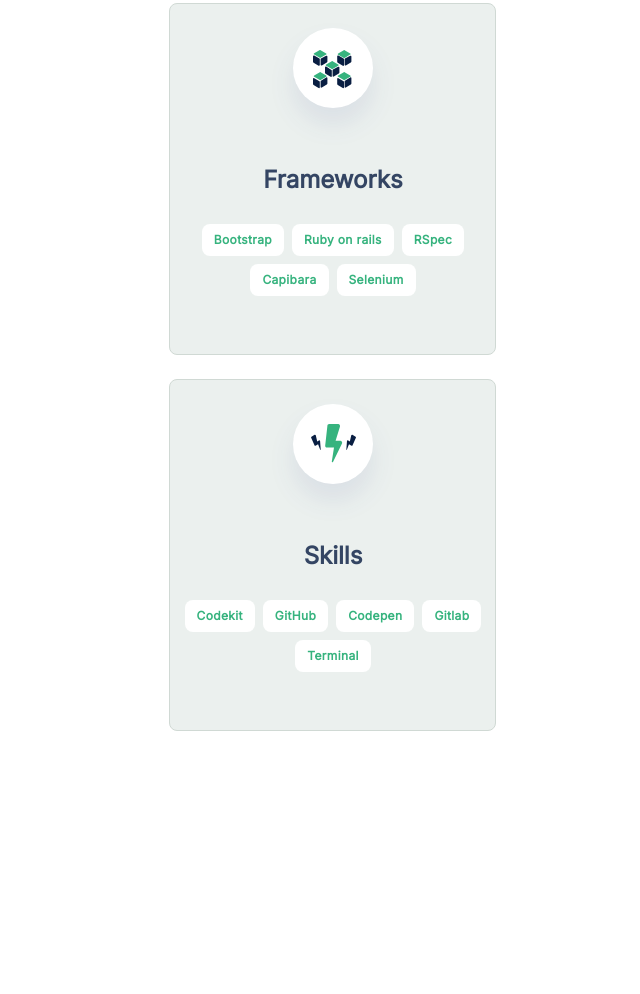
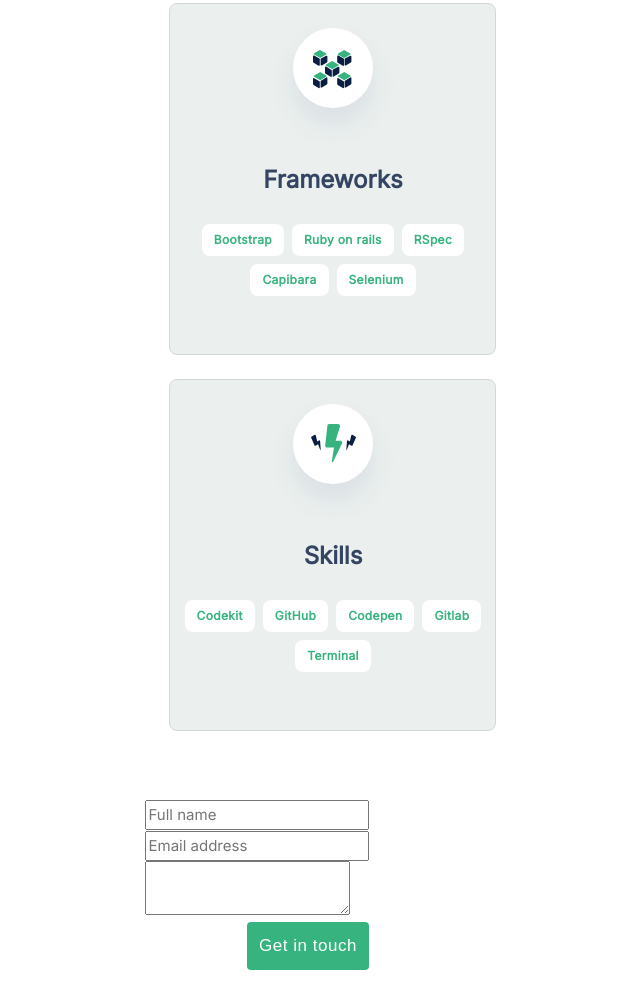
Before and after one commit to rbanos-mv/js-portfolio, a website: page index.html in a window 1280 px wide. Shown: the part 4756-5750 px from the top of the page, without its empty margins (308-948 px from the left). Before the commit the page ends 5531 px from the top, so only its background shows below. Drawn offline with Linux system fonts and the light colour scheme.

Commit message:
Add Contact Form and basic css classes

```diff
--- /dev/null
+++ b/css/contact.css
@@ -0,0 +1,44 @@
+input, textarea {
+  font-family: 'Inter', sans-serif;
+  font-weight: 400;
+  font-size: 15px;
+  line-height: 24px;
+}
+
+input {
+  color: #6b778c;
+}
+
+textarea{
+  color: #091e42;
+}
+
+.contact {
+  display: grid;
+  grid-gap: 24px;
+  margin: 24px auto;
+}
+
+.contact-action {
+  display: flex;
+  flex-direction: row;
+  align-items: center;
+  justify-content: center;
+  width: 327px;
+}
+
+.contact-button {
+  display: flex;
+  flex-direction: row;
+  align-items: center;
+  padding: 12px;
+  background: #36b37f;
+  border-radius: 4px;
+  border: none;
+  font-weight: 500;
+  font-size: 17px;
+  line-height: 24px;
+  letter-spacing: 0.03em;
+  text-align: center;
+  color: white;
+}
--- a/index.html
+++ b/index.html
@@ -9,6 +9,7 @@
     <link rel="stylesheet" href="css/styles.css">
     <link rel="stylesheet" href="css/works.css">
     <link rel="stylesheet" href="css/about.css">
+    <link rel="stylesheet" href="css/contact.css">
     <title>Roberto A. Baños | Software Developer</title>
   </head>
   <body>
@@ -205,6 +206,16 @@
             </li>
           </ul>
         </section>
+        <footer class="contact">
+          <form action="/login" method="post">
+            <input type="text" name="user_name" placeholder="Full name"/>
+            <input type="email" name="user_email" placeholder="Email address"/>
+            <textarea name="user_message" placeholder="Enter text here"> </textarea>
+            <div class="contact-action">
+              <button class="contact-button" type="submit">Get in touch</button>
+            </div>
+          </form>
+        </footer>
       </div>
     </body>
 </html>
```
